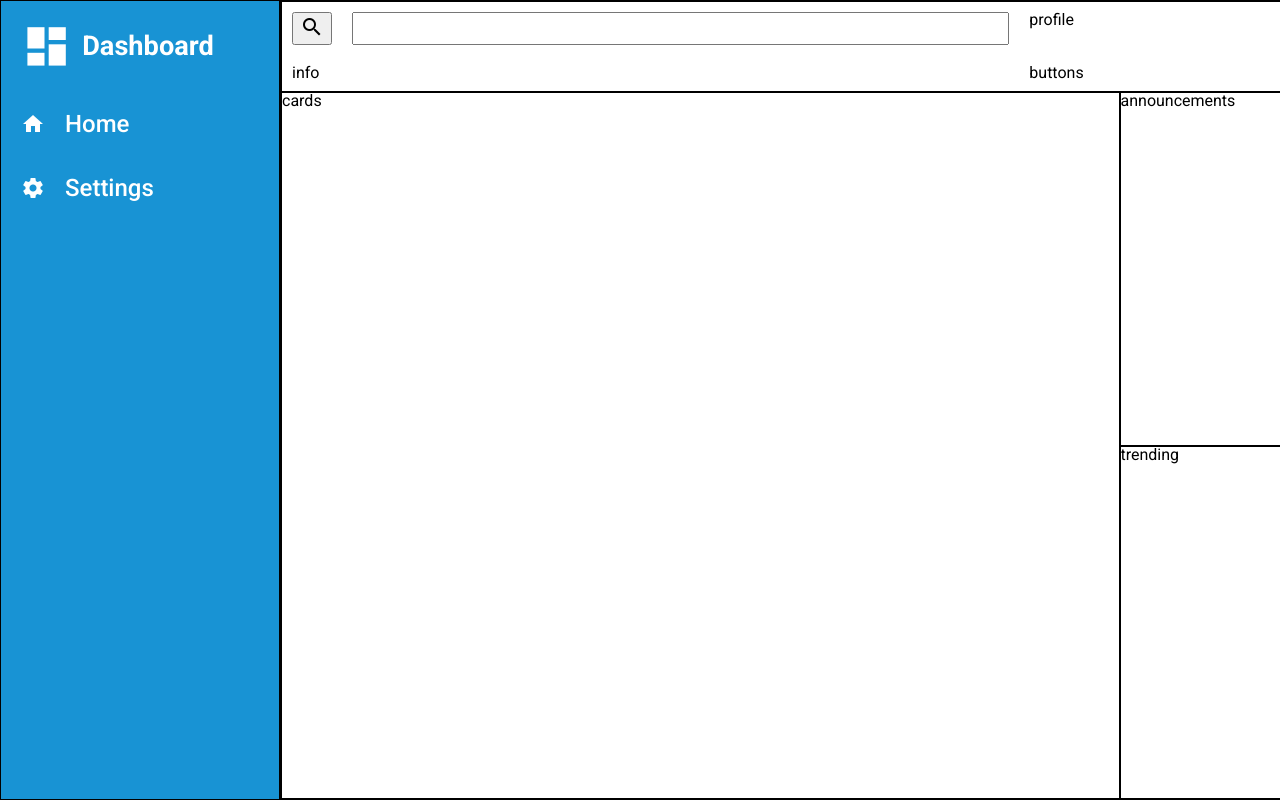
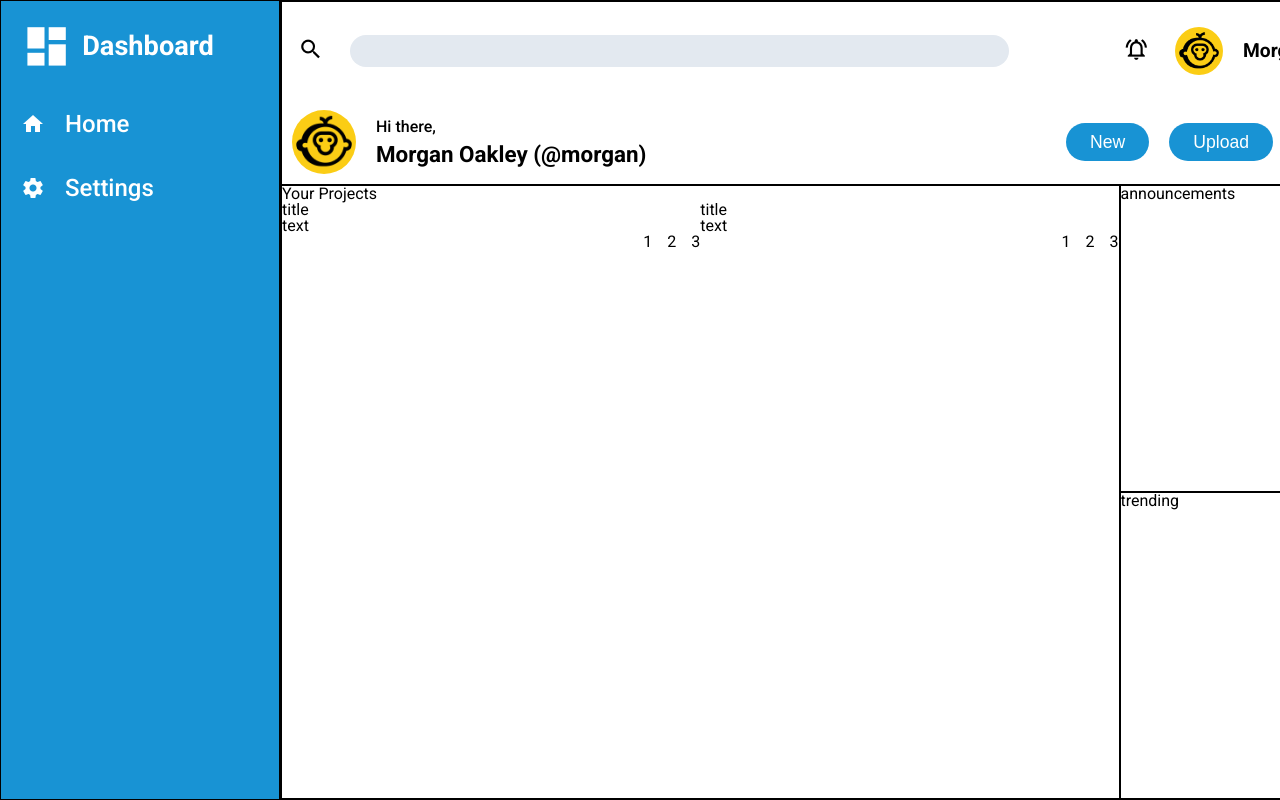
Before and after one commit to Baboon69/admin-dashboard, a plain HTML site: page index.html in a window 1280 px wide. Shown: the top 800 px of the page. Drawn offline with Linux system fonts and the light colour scheme.

Commit message:
add header styles

```diff
--- a/index.html
+++ b/index.html
@@ -8,6 +8,7 @@
     <link rel="preconnect" href="https://fonts.gstatic.com" crossorigin>
     <link href="https://fonts.googleapis.com/css2?family=Roboto:wght@300;400;500;700&display=swap" rel="stylesheet">
     <link href="https://fonts.googleapis.com/icon?family=Material+Icons" rel="stylesheet">
+    <link href="https://fonts.googleapis.com/icon?family=Material+Icons+Outlined" rel="stylesheet">
     <script src="https://code.iconify.design/iconify-icon/1.0.8/iconify-icon.min.js" defer></script>
     <link rel="stylesheet" href="style.css">
 </head>
@@ -17,7 +18,7 @@
             <h1 class="logo">
                 <span class="material-icons">
                     dashboard
-                </span>
+                    </span>
                 <span class="logo-text">
                     Dashboard
                 </span>
@@ -50,14 +51,58 @@
         <main class="main">
             <header class="header">
                 <form action="" class="search">
-                    <button type="submit" class="button-icon"><span class="material-icons">search</span></button>
+                    <button type="submit" class="button-icon">
+                        <span class="material-icons-outlined">
+                            search
+                        </span>
+                    </button>
                     <input type="text" class="search-input">
                 </form>
-                <div class="profile">profile</div>
-                <div class="profile-info">info</div>
-                <div class="header-buttons">buttons</div>
+                <div class="profile">
+                    <button type="submit" class="button-icon">
+                        <span class="material-icons-outlined">
+                            notifications_active
+                        </span>
+                    </button>
+                    <img src="./res/profile.png" alt="" class="profile-avatar avatar">
+                    <span class="profile-name">Morgan Oakley</span>
+                </div>
+                <div class="profile-info">
+                    <img src="./res/profile.png" alt="" class="profile-info-avatar avatar">
+                    <div class="profile-status">
+                        <div class="profile-status-text">Hi there,</div>
+                        <div class="profile-status-name">Morgan Oakley (@morgan)</div>
+                    </div>
+                </div>
+                <ul class="header-buttons">
+                    <li><button class="header-button">New</button></li>
+                    <li><button class="header-button">Upload</button></li>
+                    <li><button class="header-button">Share</button></li>
+                </ul>
             </header>
-            <section class="cards">cards</section>
+            <section class="projects">
+                <h3 class="section-title">Your Projects</h3>
+                <div class="projects-container">
+                    <div class="project">
+                        <h4 class="project-title">title</h4>
+                        <p class="project-text">text</p>
+                        <ul class="project-links">
+                            <li><a href="" class="project-link">1</a></li>
+                            <li><a href="" class="project-link">2</a></li>
+                            <li><a href="" class="project-link">3</a></li>
+                        </ul>
+                    </div>
+                    <div class="project">
+                        <h4 class="project-title">title</h4>
+                        <p class="project-text">text</p>
+                        <ul class="project-links">
+                            <li><a href="" class="project-link">1</a></li>
+                            <li><a href="" class="project-link">2</a></li>
+                            <li><a href="" class="project-link">3</a></li>
+                        </ul>
+                    </div>
+                </div>
+            </section>
             <section class="announcements">announcements</section>
             <section class="trending">trending</section>
         </main>
--- a/style.css
+++ b/style.css
@@ -82,7 +82,7 @@ body{
 .header{
     grid-column: 1/3;
 }
-.cards{
+.projects{
     grid-row: 2/4;
 }
 .container>*{
@@ -125,13 +125,111 @@ body{
 .header{
     display: grid;
     grid-template-columns: 2fr 1fr;
+    grid-auto-rows: min-content ;
     gap: 20px;
     padding: 10px;
 }
 .search{
+    align-items: center;
     display: flex;
     gap: 20px;
 }
 .search-input{
     flex: 1;
 }
+.button-icon{
+    background: none;
+    border: 0;
+    box-shadow: 0;
+}
+.button-icon:hover{
+    cursor: pointer;
+}
+.search-input{
+    border:0;
+    box-shadow: 0;
+    background-color: #e3e9f0;
+    height: 2rem;
+    padding: 5px 1rem;
+    border-radius: 1rem;
+    font-size: inherit;
+    font-family: inherit;
+}
+.search-input:active,.search-input:focus{
+    outline: 0;
+}
+.header .material-icons-outlined{
+    font-size: 1.6rem;
+}
+
+.profile{
+    display: flex;
+    align-items: center;
+    justify-content: end;
+    gap: 20px;
+    padding: 15px;
+
+}
+.profile-avatar{
+    width: 3rem;
+    padding: .25rem;
+}
+.profile-name{
+    font-weight: 700;
+    font-size: 1.2rem;
+}
+
+.profile-info{
+    display: flex;
+    gap: 20px;
+    align-items: center;
+}
+.profile-info-avatar{
+    width: 4rem;
+    padding: .25rem;
+}
+.profile-status-text{
+    font-weight: 500;
+    font-size: 1rem;
+}
+.profile-status-name{
+    font-weight: 700;
+    font-size: 1.4rem;
+    margin-top: 8px;
+}
+
+.header-buttons{
+    display: flex;
+    gap:20px;
+    align-items: center;
+    justify-content: end;
+}
+.header-button{
+    box-shadow: 0;
+    background-color: #1893d4;
+    border: 0;
+    border-radius: 1.2rem;
+    height: 2.4rem;
+    color: white;
+    font-weight: 500;
+    font-size: 1.1rem;
+    line-height: 2.4rem;
+    padding: 0 1.5rem;
+}
+.header-button:hover{
+    cursor: pointer;
+}
+
+.projects-container{
+    display: grid;
+    grid-template-columns: 1fr 1fr;
+}
+.project-links{
+    display: flex;
+    justify-content: end;
+    gap: 15px;
+}
+.avatar{
+    background-color: #fbcd15;
+    border-radius: 50%;
+}
```
Also changed, not shown: res/profile.png (added).
